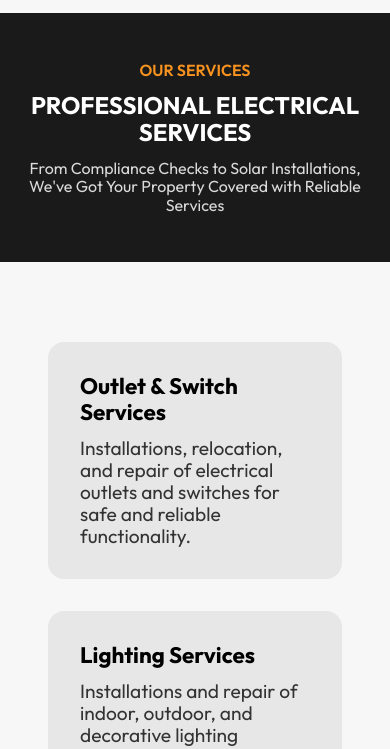
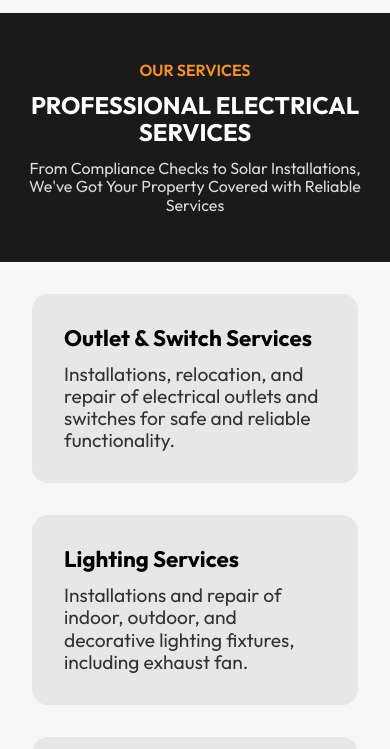
Before and after one commit to Net-Cooky/aec, a website: page service.html in a window 390 px wide. Shown: the part 52-801 px from the top of the page. Drawn offline with nearby package versions, Linux system fonts and the light colour scheme.

Commit message:
Add files via upload

```diff
--- a/styles/service.css
+++ b/styles/service.css
@@ -41,4 +41,8 @@
     #services-all .services-container {
         grid-template-columns: 1fr;
     }
+
+    #services-all {
+        padding: 2em 2em;
+    }
 }
```
